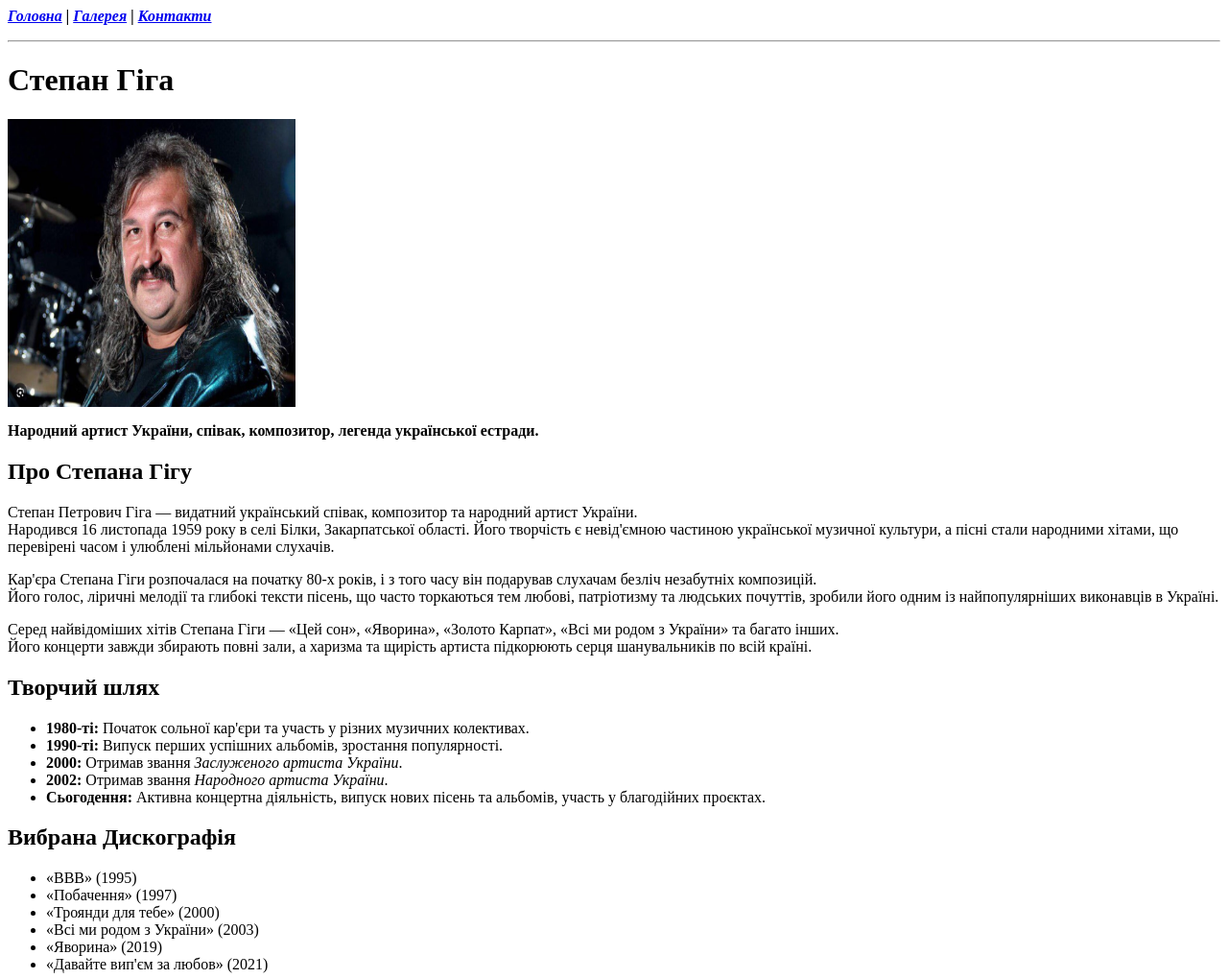
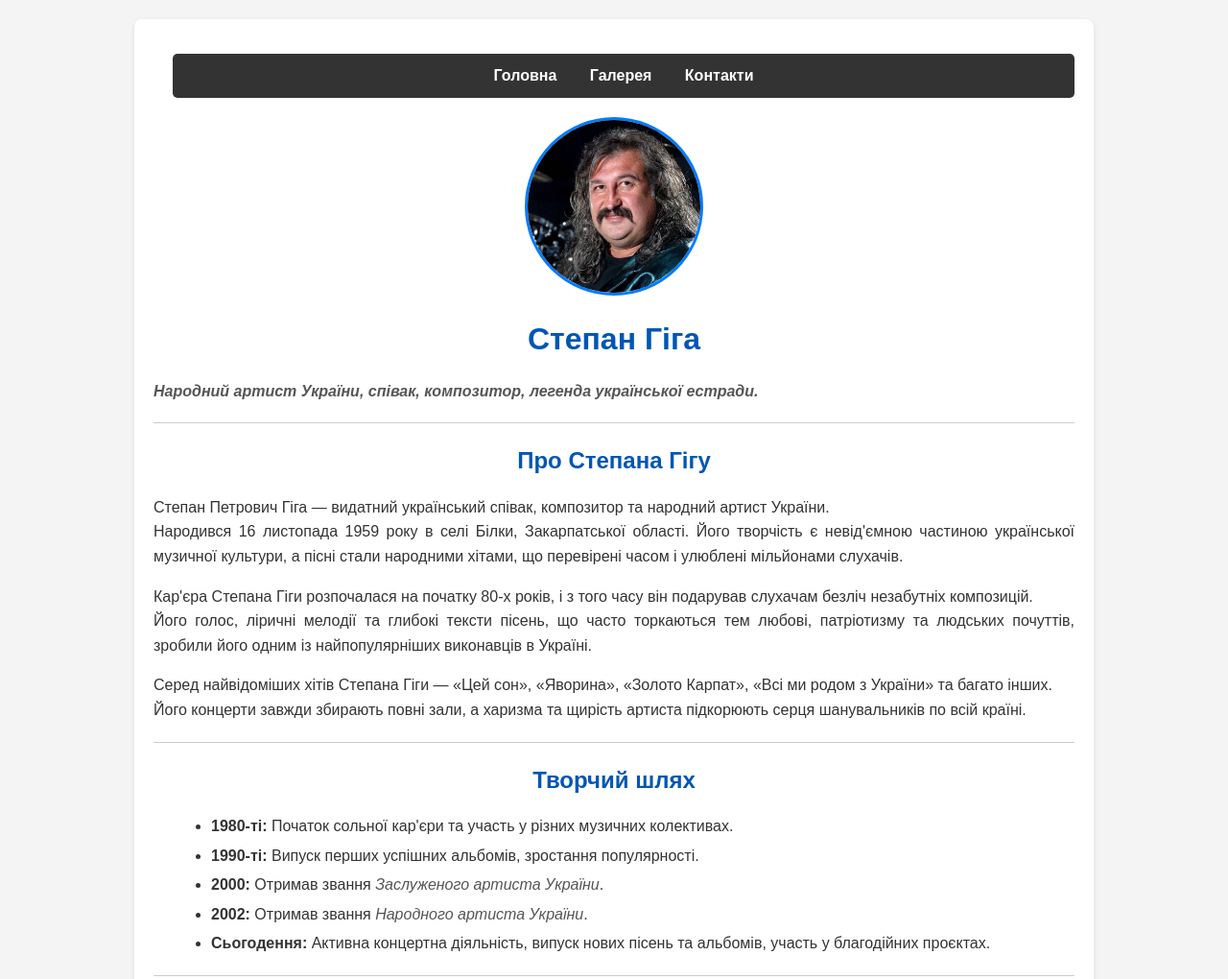
Before and after one commit to LidiaKozii/HomeWork20, a plain HTML site: page HomeWork21/index.html in a window 1280 px wide. Shown: the top 1020 px of the page at 96% size. Drawn offline with Linux system fonts and the light colour scheme.

Commit message:
UPD home work22

```diff
--- a/HomeWork21/index.html
+++ b/HomeWork21/index.html
@@ -1,31 +1,34 @@
+<!DOCTYPE html>
 <html>
 <head>
     <title>Степан Гіга - Легенда Української Естради</title>
-    <META charset="UTF-8">
-    <META name="viewport" content="width=device-width, initial-scale=1.0">
-</head>
+    <meta charset="UTF-8">
+    <meta name="viewport" content="width=device-width, initial-scale=1.0">
+    <link rel="stylesheet" href="style.css"> </head>
 <body>
 
+<div class="container">
+    <nav id="main-nav">
+        <ul>
+            <li><a href="index.html">Головна</a></li>
+            <li><a href="pages/gallery.html">Галерея</a></li>
+            <li><a href="pages/contact.html">Контакти</a></li>
+        </ul>
+    </nav>
+
+    <div id="profile-header">
+        <img src="photo/stepan_giga_main.jpg" alt="Степан Гіга" class="profile-img">
+        <h1>Степан Гіга</h1>
         <p>
             <strong>
-        <em>
-            <a href="index.html">Головна</a> |
-            <a href="pages/gallery.html">Галерея</a> |
-            <a href="pages/contact.html">Контакти</a>
-        </em>
+                <em>Народний артист України, співак, композитор, легенда української естради.</em>
             </strong>
         </p>
+    </div>
 
     <hr>
 
-<h1>Степан Гіга</h1>
-<p>
-    <img src="photo/stepan_giga_main.jpg" alt="Степан Гіга" width="300" height="300">
-</p>
-<p>
-    <strong>Народний артист України, співак, композитор, легенда української естради.</strong>
-</p>
-
+    <div class="section">
         <h2>Про Степана Гігу</h2>
         <p>
             Степан Петрович Гіга — видатний український співак, композитор та народний артист України.
@@ -42,9 +45,12 @@
             Серед найвідоміших хітів Степана Гіги — «Цей сон», «Яворина», «Золото Карпат», «Всі ми родом з України» та багато інших.
             <br>Його концерти завжди збирають повні зали, а харизма та щирість артиста підкорюють серця шанувальників по всій країні.
         </p>
+    </div>
 
+    <hr>
+
+    <div class="section">
         <h2>Творчий шлях</h2>
-<p>
         <ul>
             <li><strong>1980-ті:</strong> Початок сольної кар'єри та участь у різних музичних колективах.</li>
             <li><strong>1990-ті:</strong> Випуск перших успішних альбомів, зростання популярності.</li>
@@ -52,10 +58,12 @@
             <li><strong>2002:</strong> Отримав звання <em>Народного артиста України</em>.</li>
             <li><strong>Сьогодення:</strong> Активна концертна діяльність, випуск нових пісень та альбомів, участь у благодійних проєктах.</li>
         </ul>
-</p>
+    </div>
 
+    <hr>
+
+    <div class="section">
         <h2>Вибрана Дискографія</h2>
-<p>
         <ul>
             <li>«ВВВ» (1995)</li>
             <li>«Побачення» (1997)</li>
@@ -64,7 +72,8 @@
             <li>«Яворина» (2019)</li>
             <li>«Давайте вип'єм за любов» (2021)</li>
         </ul>
-</p>
+    </div>
+</div>
 
 </body>
 </html>
--- /dev/null
+++ b/HomeWork21/style.css
@@ -0,0 +1,124 @@
+/* Загальні стилі для всього тіла сторінки */
+body {
+    font-family: Arial, sans-serif; /* Простий, читабельний шрифт */
+    line-height: 1.6; /* Міжрядковий інтервал */
+    margin: 0; /* Прибираємо стандартні відступи */
+    padding: 0; /* Прибираємо стандартні відступи */
+    background-color: #f4f4f4; /* Світло-сірий фон */
+    color: #333; /* Темно-сірий колір тексту */
+}
+
+/* Стилі для основного контейнера, що центрує вміст */
+.container {
+    max-width: 960px; /* Максимальна ширина контейнера */
+    margin: 20px auto; /* Відступи зверху/знизу 20px, автоматичні з боків для центрування */
+    background: #fff; /* Білий фон для контейнера */
+    padding: 20px; /* Внутрішні відступи */
+    border-radius: 8px; /* Заокруглені кути */
+    box-shadow: 0 2px 5px rgba(0,0,0,0.1); /* Легка тінь */
+}
+
+/* Стилі для навігаційного меню */
+#main-nav ul {
+    list-style: none; /* Прибираємо маркери списку */
+    padding: 0; /* Прибираємо стандартні відступи */
+    text-align: center; /* Вирівнювання тексту по центру */
+    background: #333; /* Темний фон меню */
+    padding: 10px 0; /* Внутрішні відступи зверху/знизу */
+    border-radius: 5px; /* Заокруглені кути */
+    margin-bottom: 20px; /* Відступ знизу */
+}
+
+#main-nav ul li {
+    display: inline; /* Елементи списку в одному рядку */
+    margin: 0 15px; /* Відступи між пунктами меню */
+}
+
+#main-nav ul li a {
+    color: white; /* Колір тексту посилань */
+    text-decoration: none; /* Прибираємо підкреслення */
+    font-weight: bold; /* Жирний шрифт */
+}
+
+#main-nav ul li a:hover {
+    text-decoration: underline; /* Підкреслення при наведенні */
+}
+
+/* Стилі для заголовків секцій */
+h1, h2, h3, h4, h5, h6 {
+    color: #0056b3; /* Синій колір для заголовків */
+    text-align: center; /* Центрування заголовків */
+    margin-top: 20px; /* Відступ зверху */
+    margin-bottom: 15px; /* Відступ знизу */
+}
+
+/* Стилі для зображень */
+.profile-img {
+    display: block; /* Зображення як блочний елемент */
+    margin: 0 auto 15px auto; /* Центрування зображення та відступ знизу */
+    border-radius: 50%; /* Кругле зображення */
+    border: 3px solid #007bff; /* Рамка навколо зображення */
+    width: 180px; /* Фіксована ширина */
+    height: 180px; /* Фіксована висота */
+    object-fit: cover; /* Обрізати зображення, щоб воно заповнило простір */
+}
+
+.gallery-img {
+    display: block;
+    margin: 10px auto;
+    max-width: 100%; /* Зображення не буде ширшим за свій контейнер */
+    height: auto; /* Автоматична висота для збереження пропорцій */
+    border: 1px solid #ddd;
+    border-radius: 5px;
+    box-shadow: 0 1px 3px rgba(0,0,0,0.08);
+}
+
+/* Стилі для абзаців */
+p {
+    margin-bottom: 10px; /* Відступ знизу абзацу */
+    text-align: justify; /* Вирівнювання тексту по ширині */
+}
+
+/* Стилі для списків */
+ul {
+    margin-left: 20px; /* Відступ зліва для елементів списку */
+    list-style-type: disc; /* Маркери у вигляді кіл */
+}
+
+ul li {
+    margin-bottom: 5px; /* Відступ знизу для кожного елемента списку */
+}
+
+/* Стилі для strong і em */
+strong {
+    font-weight: bold;
+    color: #333;
+}
+
+em {
+    font-style: italic;
+    color: #555;
+}
+
+/* Стилі для горизонтальної лінії */
+hr {
+    border: 0;
+    height: 1px;
+    background: #ccc;
+    margin: 20px 0;
+}
+
+/* Стилі для посилань у контенті */
+a {
+    color: #007bff;
+    text-decoration: none;
+}
+
+a:hover {
+    text-decoration: underline;
+}
+
+/* Стилі для секції контактів */
+.contact-info {
+    text-align: center;
+}
```
Also changed, not shown: HomeWork21/Pages/contact.html (+16 -15 lines), HomeWork21/Pages/gallery.html (+20 -25 lines). Lines whose indentation alone changed are shown as unchanged.
